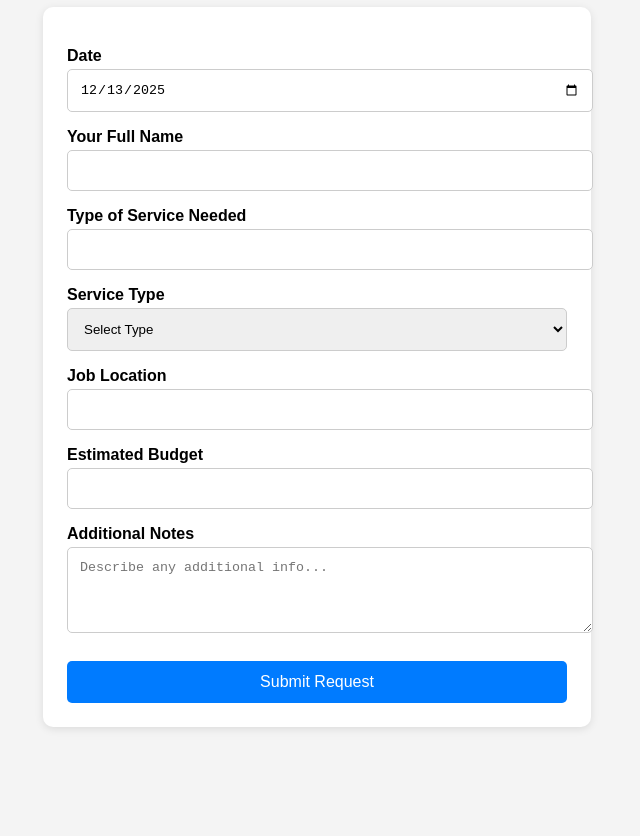
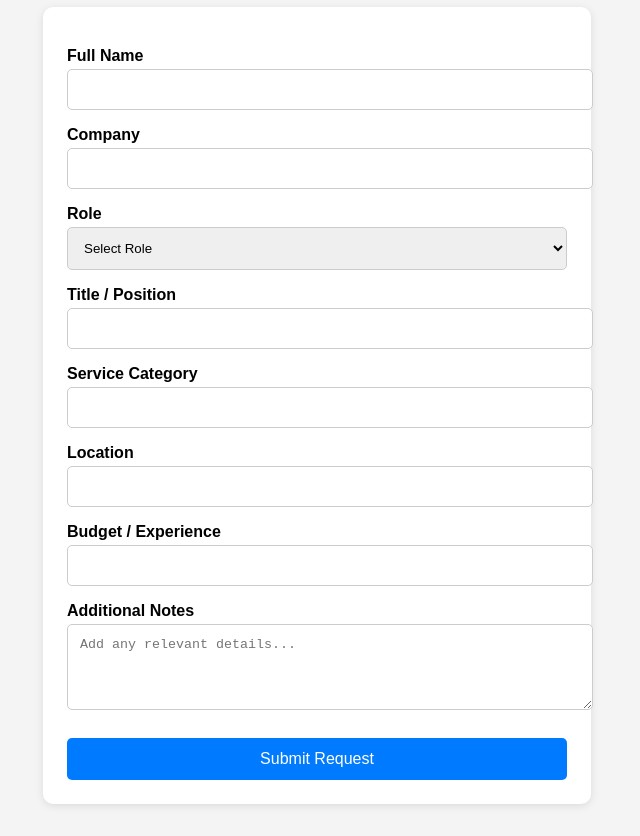
Before and after one commit to C4xEN/Business-Management-Company, a plain HTML site: page index.html in a window 1280 px wide. Shown: the part 105-941 px from the top of the page, without its empty margins (323-963 px from the left). Before the commit the page ends 864 px from the top, so only its background shows below. Drawn offline with Linux system fonts and the light colour scheme.

Commit message:
Update client intake form title and fields

```diff
--- a/index.html
+++ b/index.html
@@ -3,7 +3,7 @@
 <head>
   <meta charset="UTF-8" />
   <meta name="viewport" content="width=device-width, initial-scale=1.0" />
-  <title>Client Intake Form - Optima Grata</title>
+  <title>Optima Grata | Client Intake Form</title>
   <style>
     body {
       font-family: Arial, sans-serif;
@@ -52,41 +52,48 @@
   </style>
 </head>
 <body>
-  <h1>Client Intake Form</h1>
-<form action="https://n8n.optima-grata.com/webhook/client-intake" method="POST">
+  <h1>Optima Grata | Client Intake Form</h1>
+  <form action="https://n8n.optima-grata.com/webhook/og-intake" method="POST">
 
-  <label for="timestamp">Date</label>
-  <input type="date" id="timestamp" name="timestamp" required />
+    <input type="hidden" id="Timestamp" name="Timestamp" />
+    <input type="hidden" id="Job_ID" name="Job_ID" />
 
-  <label for="name">Your Full Name</label>
-  <input type="text" id="name" name="name" required />
+    <label for="Full_Name">Full Name</label>
+    <input type="text" id="Full_Name" name="Full_Name" required />
 
-  <label for="service">Type of Service Needed</label>
-  <input type="text" id="service" name="service" required />
+    <label for="Company">Company</label>
+    <input type="text" id="Company" name="Company" required />
 
-  <label for="type">Service Type</label>
-  <select id="type" name="type" required>
-    <option value="">Select Type</option>
-    <option value="Residential">Residential</option>
-    <option value="Commercial">Commercial</option>
-  </select>
+    <label for="Role">Role</label>
+    <select id="Role" name="Role" required>
+      <option value="">Select Role</option>
+      <option value="Client">Client</option>
+      <option value="Provider">Provider</option>
+    </select>
 
-  <label for="location">Job Location</label>
-  <input type="text" id="location" name="location" required />
+    <label for="Title">Title / Position</label>
+    <input type="text" id="Title" name="Title" required />
 
-  <label for="budget">Estimated Budget</label>
-  <input type="text" id="budget" name="budget" required />
+    <label for="Category">Service Category</label>
+    <input type="text" id="Category" name="Category" required />
 
-  <label for="notes">Additional Notes</label>
-  <textarea id="notes" name="notes" rows="4" placeholder="Describe any additional info..."></textarea>
+    <label for="Location">Location</label>
+    <input type="text" id="Location" name="Location" required />
 
-      <button type="submit">Submit Request</button>
+    <label for="Budget">Budget / Experience</label>
+    <input type="text" id="Budget" name="Budget" />
+
+    <label for="Notes">Additional Notes</label>
+    <textarea id="Notes" name="Notes" rows="4" placeholder="Add any relevant details..."></textarea>
+
+    <button type="submit">Submit Request</button>
   </form>
 
   <script>
-    document.addEventListener("DOMContentLoaded", function () {
-      const now = new Date().toISOString().split("T")[0];
-      document.getElementById("timestamp").value = now;
+    document.addEventListener("DOMContentLoaded", () => {
+      const now = new Date().toISOString();
+      document.getElementById("Timestamp").value = now;
+      document.getElementById("Job_ID").value = "OG-" + Date.now();
     });
   </script>
 </body>
```
